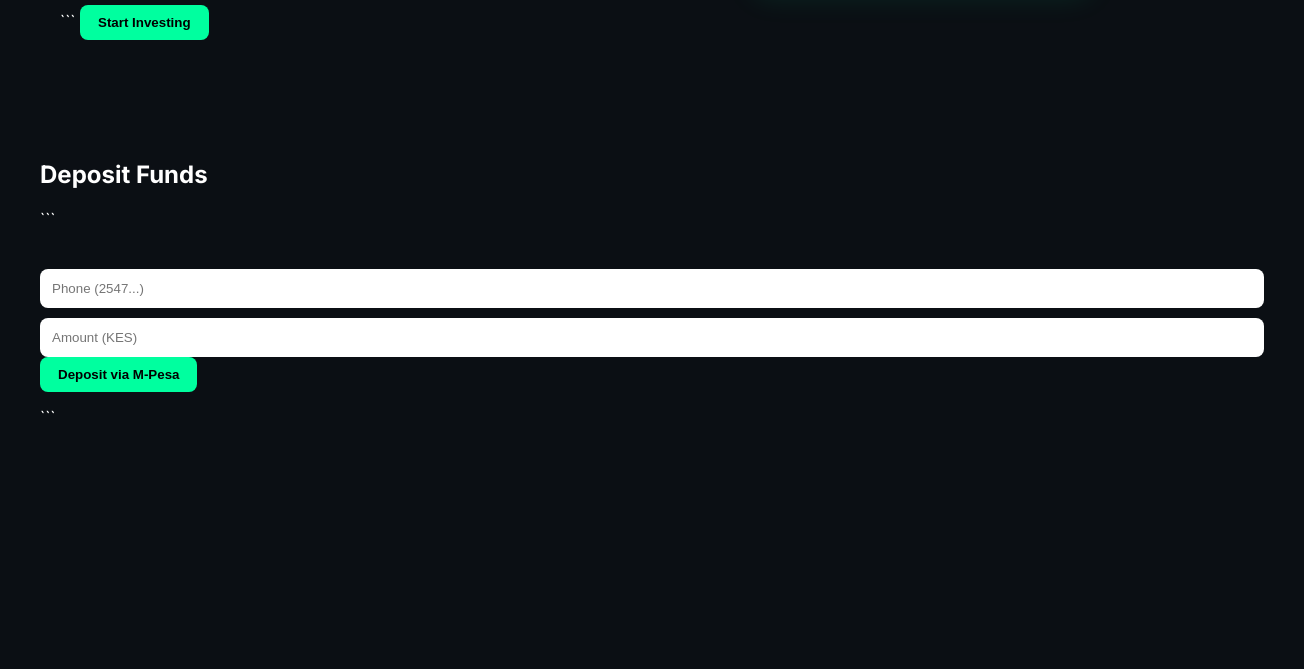
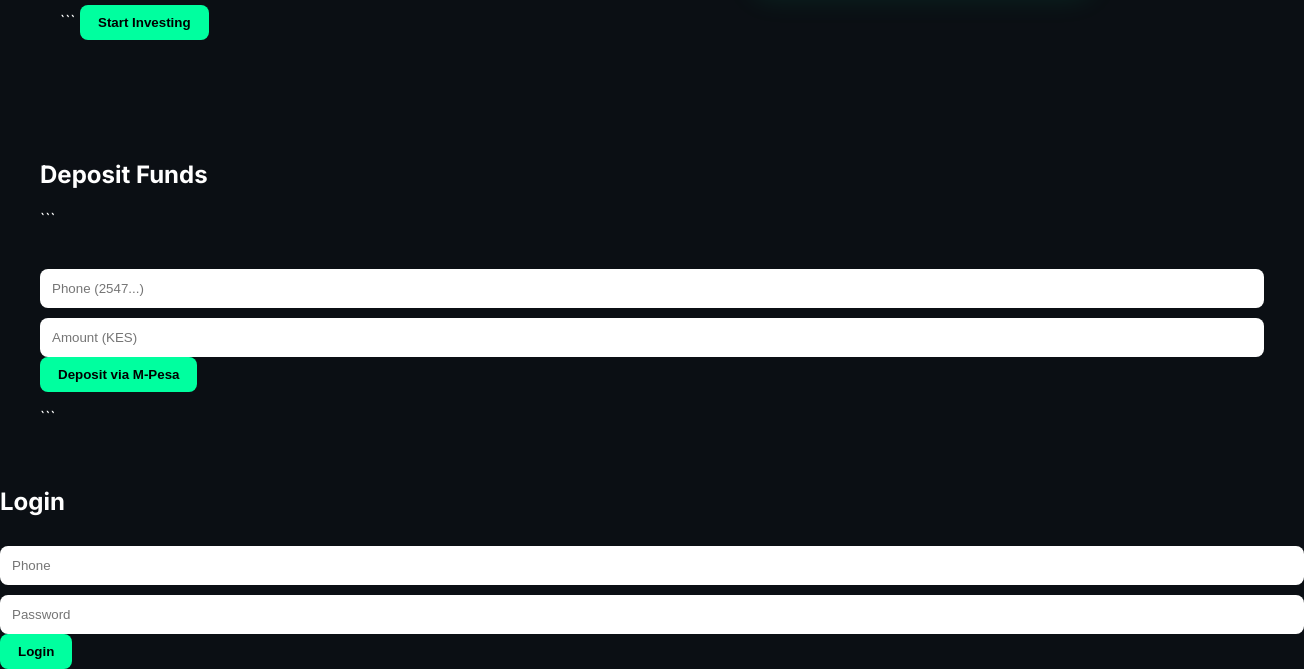
Before and after one commit to mwebidouglas08-netizen/pesa-grow-pro, a website: page frontend/index.html in a window 1280 px wide. Shown: the part 369-1038 px from the top of the page, 1304 px wide, since content can reach past the window. Before the commit the page ends 836 px from the top, so only its background shows below. Drawn offline with Linux system fonts and the light colour scheme.

Commit message:
Update index.html

```diff
--- a/frontend/index.html
+++ b/frontend/index.html
@@ -196,6 +196,9 @@ function updateDashboard(){
     document.getElementById('profit').innerText = "KES " + Math.floor(userBalance * 0.02);
 }
 </script>
-
+<h2>Login</h2>
+<input id="loginPhone" placeholder="Phone">
+<input id="loginPassword" placeholder="Password">
+<button onclick="login()">Login</button>
 </body>
 </html>
```
